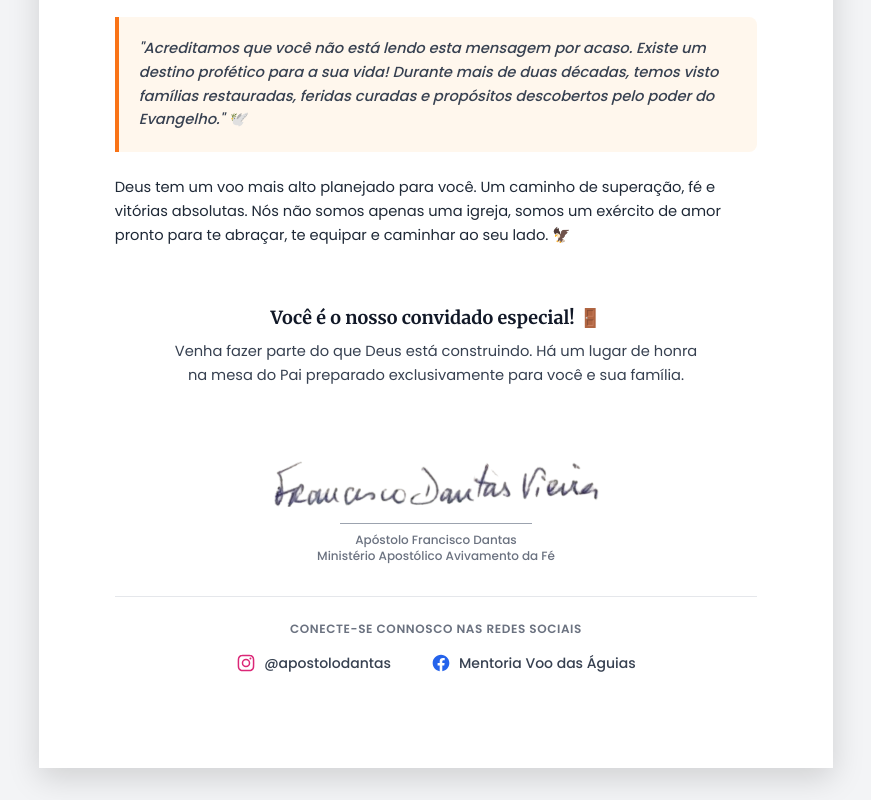
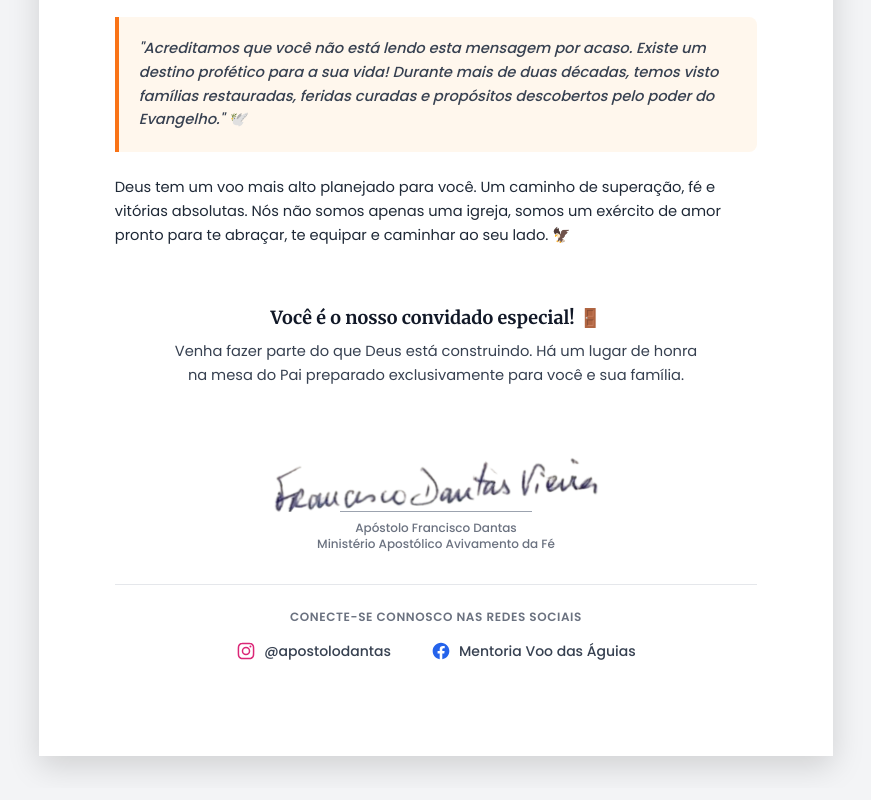
Before and after one commit to milagredoazeite/carta_apresenta-o, a plain HTML site: page index.html in a window 1280 px wide. Shown: the part 569-1369 px from the top of the page, without its empty margins (204-1075 px from the left). Drawn offline with nearby package versions, Linux system fonts and the light colour scheme.

Commit message:
Update index.html

```diff
--- a/index.html
+++ b/index.html
@@ -142,7 +142,7 @@
 
             <!-- Espaço para assinatura do líder / tutor (opcional) -->
             <div class="pt-8 text-center flex flex-col items-center">
-                <img src="e_assin_apdantas.png" alt="Ass Apostolo" class="h-12 object-contain mb-4">
+                <img src="e_assin_apdantas.png" alt="Ass Apostolo" class="h-12 object-contain mb-1 transform -rotate-2 mix-blend-multiply contrast-125 brightness-95"">
                 <div class="w-48 border-t border-gray-400 mb-2"></div>
                 <p class="text-xs text-gray-500 font-medium">Apóstolo Francisco Dantas</p>
                 <p class="text-xs text-gray-500 font-medium">Ministério Apostólico Avivamento da Fé</p>
```
